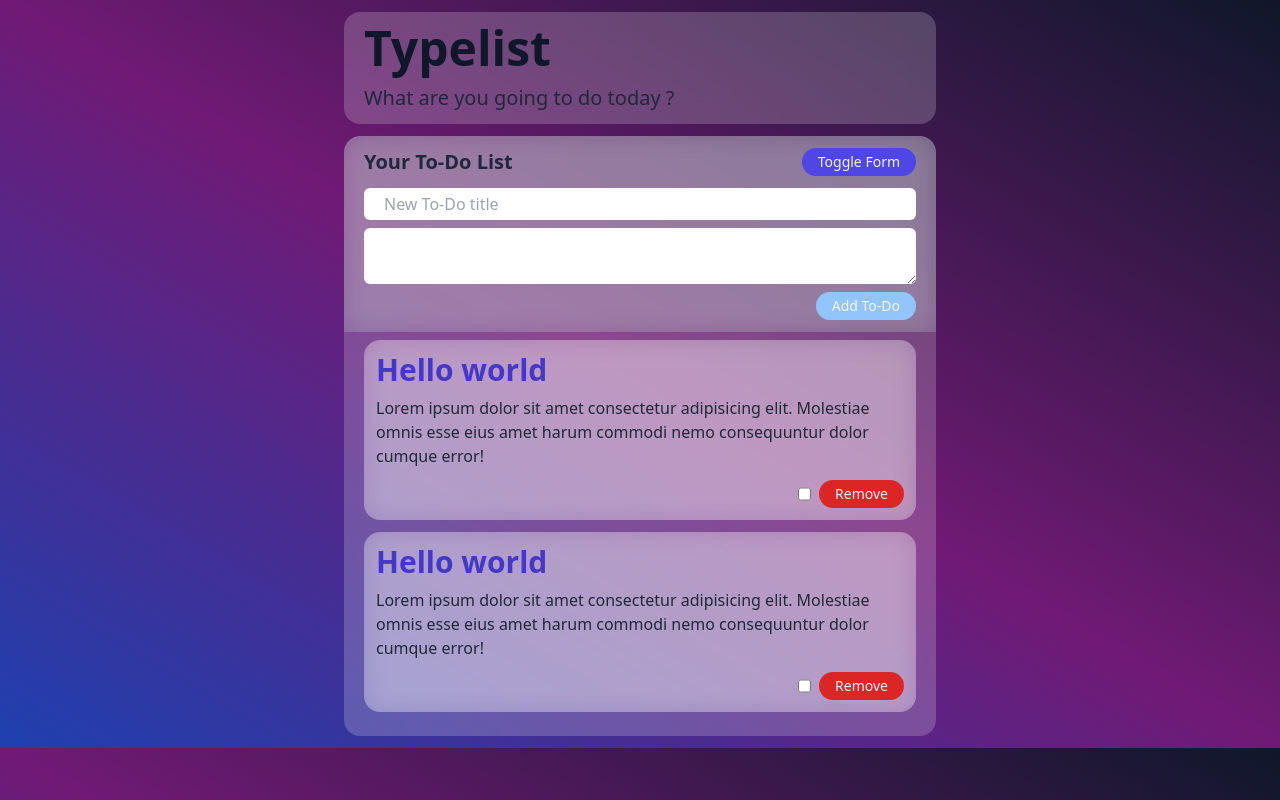
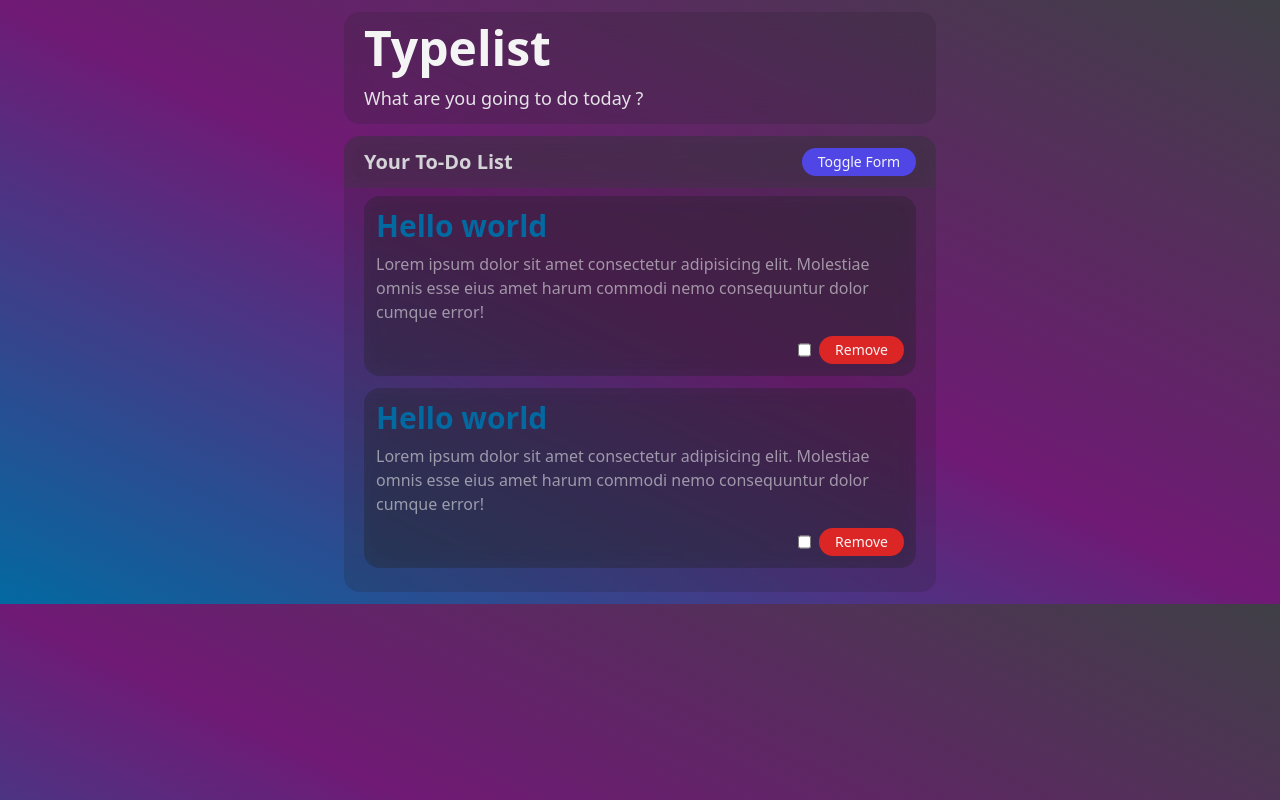
Before and after one commit to VallenDraa/typelist, a website: page index.html in a window 1280 px wide. Drawn offline with nearby package versions, Linux system fonts and the light colour scheme.

Commit message:
defined file structure

```diff
--- a/src/index.html
+++ b/index.html
@@ -4,55 +4,52 @@
     <meta charset="UTF-8" />
     <meta http-equiv="X-UA-Compatible" content="IE=edge" />
     <meta name="viewport" content="width=device-width, initial-scale=1.0" />
-    <link rel="stylesheet" href="./styles/main.css" />
-    <script src="./dist/main.js" type="module"></script>
+    <script src="./dist/main.js" type="module" defer></script>
     <script src="https://cdn.tailwindcss.com"></script>
     <title>Typelist</title>
   </head>
   <body
-    class="container max-w-2xl sm:px-5 mx-auto bg-gradient-to-tr from-blue-800 via-fuchsia-900 to-slate-900"
+    class="w-full max-w-2xl sm:px-5 mx-auto bg-gradient-to-tr from-sky-700 via-fuchsia-900 to-zinc-700"
   >
     <header
-      class="mx-5 my-3 px-5 py-3 rounded-2xl bg-white/20 backdrop-blur-md space-y-3"
+      class="mx-5 my-3 px-5 py-3 rounded-2xl bg-zinc-800/20 backdrop-blur-md space-y-3"
     >
-      <h1 class="text-5xl font-extrabold text-slate-900">Typelist</h1>
-      <h2 class="text-xl font-medium text-slate-800">
-        What are you going to do today ?
-      </h2>
+      <h1 class="text-5xl font-extrabold text-zinc-100">Typelist</h1>
+      <h2 class="text-lg text-zinc-200">What are you going to do today ?</h2>
     </header>
     <footer
-      class="mx-5 my-3 rounded-2xl bg-white/20 backdrop-blur-md overflow-clip"
+      class="mx-5 my-3 rounded-2xl bg-zinc-800/20 backdrop-blur-md overflow-clip"
     >
       <header
-        class="sticky top-0 px-5 py-3 bg-gray-400/30 backdrop-blur-md space-y-3 z-10"
+        class="sticky top-0 px-5 py-3 bg-zinc-700/30 backdrop-blur-md space-y-3 z-10"
       >
         <div class="flex justify-between items-center">
-          <h3 class="text-xl text-slate-800 font-bold">Your To-Do List</h3>
+          <h3 class="text-xl text-zinc-300 font-bold">Your To-Do List</h3>
           <button
-            type="submit"
-            class="py-1 px-4 ml-auto text-sm transition-colors duration-200 bg-indigo-600 hover:bg-indigo-500 focus:ring-2 focus:ring-indigo-400 disabled:bg-indigo-300 rounded-full text-gray-100"
+            id="toggle-form-btn"
+            type="button"
+            class="py-1 px-4 ml-auto text-sm transition-colors duration-200 bg-indigo-600 hover:bg-indigo-500 focus:ring-2 focus:ring-indigo-400 disabled:bg-indigo-300 rounded-full text-zinc-100"
           >
             Toggle Form
           </button>
         </div>
-        <form class="flex flex-col gap-2">
+        <form id="todo-form" class="space-y-2 hidden">
           <div class="flex flex-col gap-2">
             <input
               type="text"
-              class="rounded-md px-5 py-1 outline-none duration-200 focus:ring-4 focus:ring-indigo-600"
+              class="rounded-md px-5 py-1 outline-none duration-200 bg-zinc-700 placeholder:text-zinc-500 text-white border-[1px] border-zinc-600 focus:ring-1 focus:ring-indigo-600"
               placeholder="New To-Do title"
             />
             <textarea
               placeholder="Write To-Do"
-              class="rounded-md px-5 py-1 outline-none duration-200 focus:ring-4 focus:ring-indigo-600"
+              class="rounded-md px-5 py-1 outline-none duration-200 bg-zinc-700 placeholder:text-zinc-500 text-white border-[1px] border-zinc-600 focus:ring-1 focus:ring-indigo-600"
               cols="10"
             >
             </textarea>
           </div>
           <button
             type="submit"
-            disabled
-            class="py-1 px-4 ml-auto text-sm transition-colors duration-200 bg-blue-600 hover:bg-blue-500 focus:ring-2 focus:ring-blue-400 disabled:bg-blue-300 rounded-full text-gray-100"
+            class="py-1 px-4 text-sm transition-colors duration-200 bg-blue-600 hover:bg-blue-500 focus:ring-2 focus:ring-blue-400 disabled:bg-blue-300 rounded-full text-zinc-100"
           >
             Add To-Do
           </button>
@@ -60,13 +57,13 @@
       </header>
 
       <footer class="pb-5">
-        <ul class="space-y-3 px-5 py-2 h-96 overflow-y-auto">
-          <li class="bg-white/30 p-3 rounded-2xl backdrop-blur-md space-y-3">
+        <ul id="list" class="space-y-3 px-5 py-2 h-96 overflow-y-auto">
+          <li class="bg-zinc-800/30 p-3 rounded-2xl backdrop-blur-md space-y-3">
             <div>
-              <span class="text-3xl font-extrabold text-indigo-700"
+              <span class="text-3xl font-extrabold text-sky-700"
                 >Hello world</span
               >
-              <p class="text-gray-800 pt-2">
+              <p class="text-zinc-200/60 pt-2">
                 Lorem ipsum dolor sit amet consectetur adipisicing elit.
                 Molestiae omnis esse eius amet harum commodi nemo consequuntur
                 dolor cumque error!
@@ -76,18 +73,18 @@
               <input type="checkbox" />
               <button
                 type="button"
-                class="py-1 px-4 text-sm transition-colors duration-200 bg-red-600 hover:bg-red-500 focus:ring-2 focus:ring-red-400 rounded-full text-gray-100"
+                class="py-1 px-4 text-sm transition-colors duration-200 bg-red-600 hover:bg-red-500 focus:ring-2 focus:ring-red-400 rounded-full text-zinc-100"
               >
                 Remove
               </button>
             </div>
           </li>
-          <li class="bg-white/30 p-3 rounded-2xl backdrop-blur-md space-y-3">
+          <li class="bg-zinc-800/30 p-3 rounded-2xl backdrop-blur-md space-y-3">
             <div>
-              <span class="text-3xl font-extrabold text-indigo-700"
+              <span class="text-3xl font-extrabold text-sky-700"
                 >Hello world</span
               >
-              <p class="text-gray-800 pt-2">
+              <p class="text-zinc-200/60 pt-2">
                 Lorem ipsum dolor sit amet consectetur adipisicing elit.
                 Molestiae omnis esse eius amet harum commodi nemo consequuntur
                 dolor cumque error!
@@ -97,18 +94,18 @@
               <input type="checkbox" />
               <button
                 type="button"
-                class="py-1 px-4 text-sm transition-colors duration-200 bg-red-600 hover:bg-red-500 focus:ring-2 focus:ring-red-400 rounded-full text-gray-100"
+                class="py-1 px-4 text-sm transition-colors duration-200 bg-red-600 hover:bg-red-500 focus:ring-2 focus:ring-red-400 rounded-full text-zinc-100"
               >
                 Remove
               </button>
             </div>
           </li>
-          <li class="bg-white/30 p-3 rounded-2xl backdrop-blur-md space-y-3">
+          <li class="bg-zinc-800/30 p-3 rounded-2xl backdrop-blur-md space-y-3">
             <div>
-              <span class="text-3xl font-extrabold text-indigo-700"
+              <span class="text-3xl font-extrabold text-sky-700"
                 >Hello world</span
               >
-              <p class="text-gray-800 pt-2">
+              <p class="text-zinc-200/60 pt-2">
                 Lorem ipsum dolor sit amet consectetur adipisicing elit.
                 Molestiae omnis esse eius amet harum commodi nemo consequuntur
                 dolor cumque error!
@@ -118,18 +115,18 @@
               <input type="checkbox" />
               <button
                 type="button"
-                class="py-1 px-4 text-sm transition-colors duration-200 bg-red-600 hover:bg-red-500 focus:ring-2 focus:ring-red-400 rounded-full text-gray-100"
+                class="py-1 px-4 text-sm transition-colors duration-200 bg-red-600 hover:bg-red-500 focus:ring-2 focus:ring-red-400 rounded-full text-zinc-100"
               >
                 Remove
               </button>
             </div>
           </li>
-          <li class="bg-white/30 p-3 rounded-2xl backdrop-blur-md space-y-3">
+          <li class="bg-zinc-800/30 p-3 rounded-2xl backdrop-blur-md space-y-3">
             <div>
-              <span class="text-3xl font-extrabold text-indigo-700"
+              <span class="text-3xl font-extrabold text-sky-700"
                 >Hello world</span
               >
-              <p class="text-gray-800 pt-2">
+              <p class="text-zinc-200/60 pt-2">
                 Lorem ipsum dolor sit amet consectetur adipisicing elit.
                 Molestiae omnis esse eius amet harum commodi nemo consequuntur
                 dolor cumque error!
@@ -139,7 +136,7 @@
               <input type="checkbox" />
               <button
                 type="button"
-                class="py-1 px-4 text-sm transition-colors duration-200 bg-red-600 hover:bg-red-500 focus:ring-2 focus:ring-red-400 rounded-full text-gray-100"
+                class="py-1 px-4 text-sm transition-colors duration-200 bg-red-600 hover:bg-red-500 focus:ring-2 focus:ring-red-400 rounded-full text-zinc-100"
               >
                 Remove
               </button>
--- /dev/null
+++ b/src/scripts/controller/Form/formController.ts
@@ -0,0 +1,16 @@
+import { qs } from "../../utils";
+
+const TODO_FORM = qs("#todo-form");
+const TODO_FORM_TOGGLE = qs("#toggle-form-btn");
+
+// for toggling to do form
+export default function todoFormInit(): void {
+  TODO_FORM_TOGGLE?.addEventListener("click", (): void => {
+    TODO_FORM?.classList.toggle("hidden");
+  });
+
+  TODO_FORM?.addEventListener("submit", (e): void => {
+    e.preventDefault();
+    console.log(e.target);
+  });
+}
--- /dev/null
+++ b/src/scripts/controller/List/listController.ts
@@ -0,0 +1,5 @@
+import List from "../../class/List/list";
+import { qs } from "../../utils";
+
+const LIST = qs("#list");
+const list_data = new List();
--- a/src/scripts/main.ts
+++ b/src/scripts/main.ts
@@ -1 +1,5 @@
-console.log("hello world");
+import todoFormInit from "./controller/Form/formController";
+
+window.addEventListener("load", (): void => {
+  todoFormInit();
+});
--- a/tsconfig.json
+++ b/tsconfig.json
@@ -1,14 +1,13 @@
 {
   "compilerOptions": {
     /* Language and Environment */
-    "target": "ES5",
-    "module": "commonjs",
+    "target": "ES6",
     "esModuleInterop": true,
     "forceConsistentCasingInFileNames": true,
     "strict": true,
     "alwaysStrict": true,
     "skipLibCheck": true,
     "rootDir": "./src/scripts",
-    "outDir": "./src/dist"
+    "outDir": "dist"
   }
 }
```
Also changed, not shown: package.json (added, +12 -0 lines), src/scripts/class/List/list.ts (added, +23 -0 lines), src/scripts/class/List/listItem.ts (added, +32 -0 lines), src/scripts/utils.ts (added, +7 -0 lines), src/dist/main.js (deleted), 1 other file.
